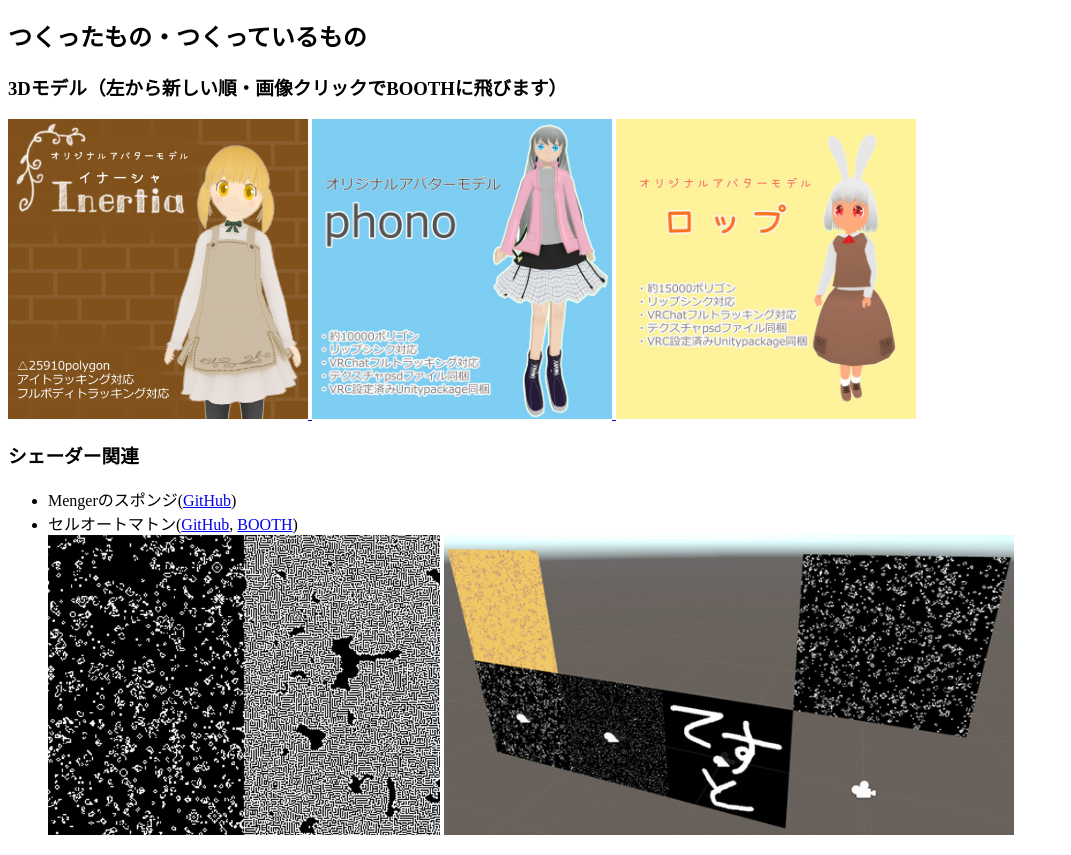
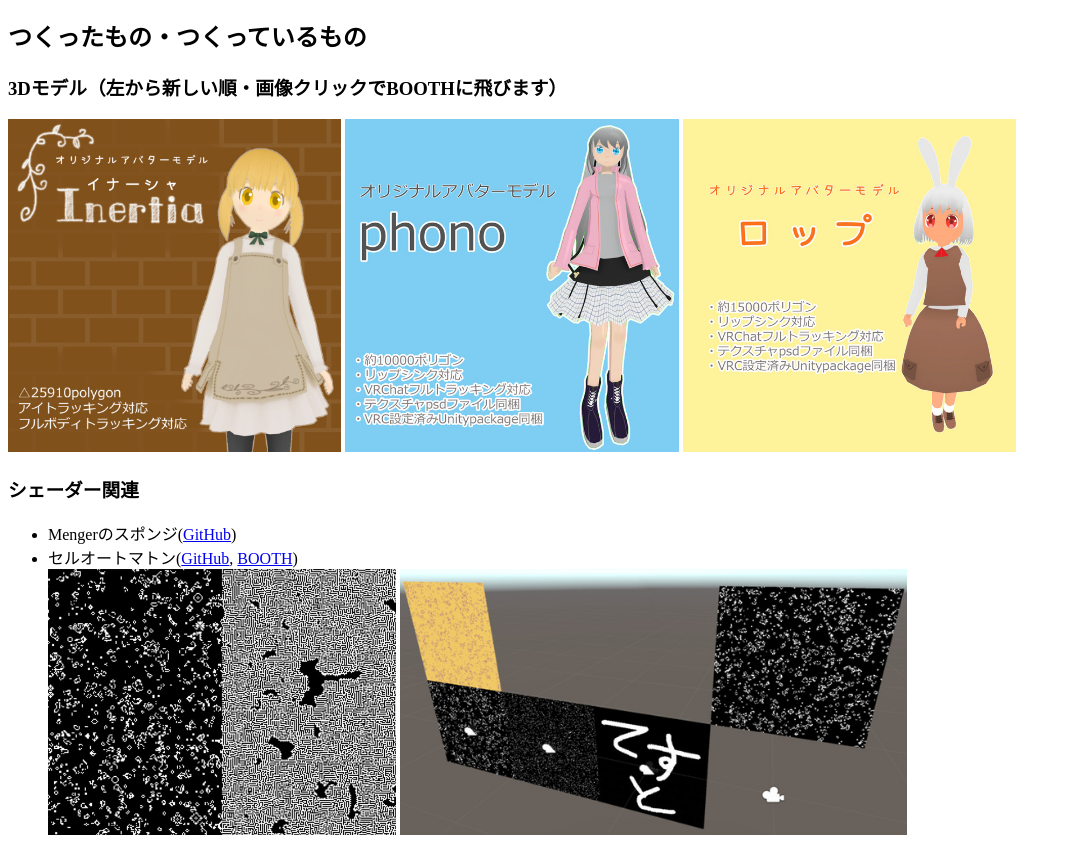
Before and after one commit to myxyy/myxyy.github.io, a plain HTML site: page index.html in a window 1280 px wide. Shown: the part 936-1791 px from the top of the page, without its empty margins (0-1071 px from the left). Drawn offline with Linux system fonts and the light colour scheme.

Commit message:
Adjust img size

```diff
--- a/index.css
+++ b/index.css
@@ -1,4 +1,11 @@
+.avatars img {
+  width: auto;
+  height: 250pt;
+}
+.avatars a {
+  text-decoration: none;
+}
 .shaders img {
   width: auto;
-  height: 300px;
+  height: 200pt;
 }
--- a/index.html
+++ b/index.html
@@ -25,6 +25,7 @@
     </dl>
     <h2>つくったもの・つくっているもの</h2>
     <h3>3Dモデル（左から新しい順・画像クリックでBOOTHに飛びます）</h3>
+    <div class="avatars">
       <a href="https://usamimi-zakka.booth.pm/items/1227404" target="_blank">
         <img src="img/inertia_booth.jpg" width="300" height="300" alt="Inertia">
       </a>
@@ -34,6 +35,7 @@
       <a href="https://usamimi-zakka.booth.pm/items/1097419" target="_blank">
         <img src="img/lop_booth.jpg" width="300" height="300" alt="phono">
       </a>
+    </div>
     <h3>シェーダー関連</h3>
     <ul class="shaders">
       <li>Mengerのスポンジ(<a href="https://github.com/myxyy/FractalCubes" target="_blank">GitHub</a>)</li>
```
Lines whose indentation alone changed are shown as unchanged.
